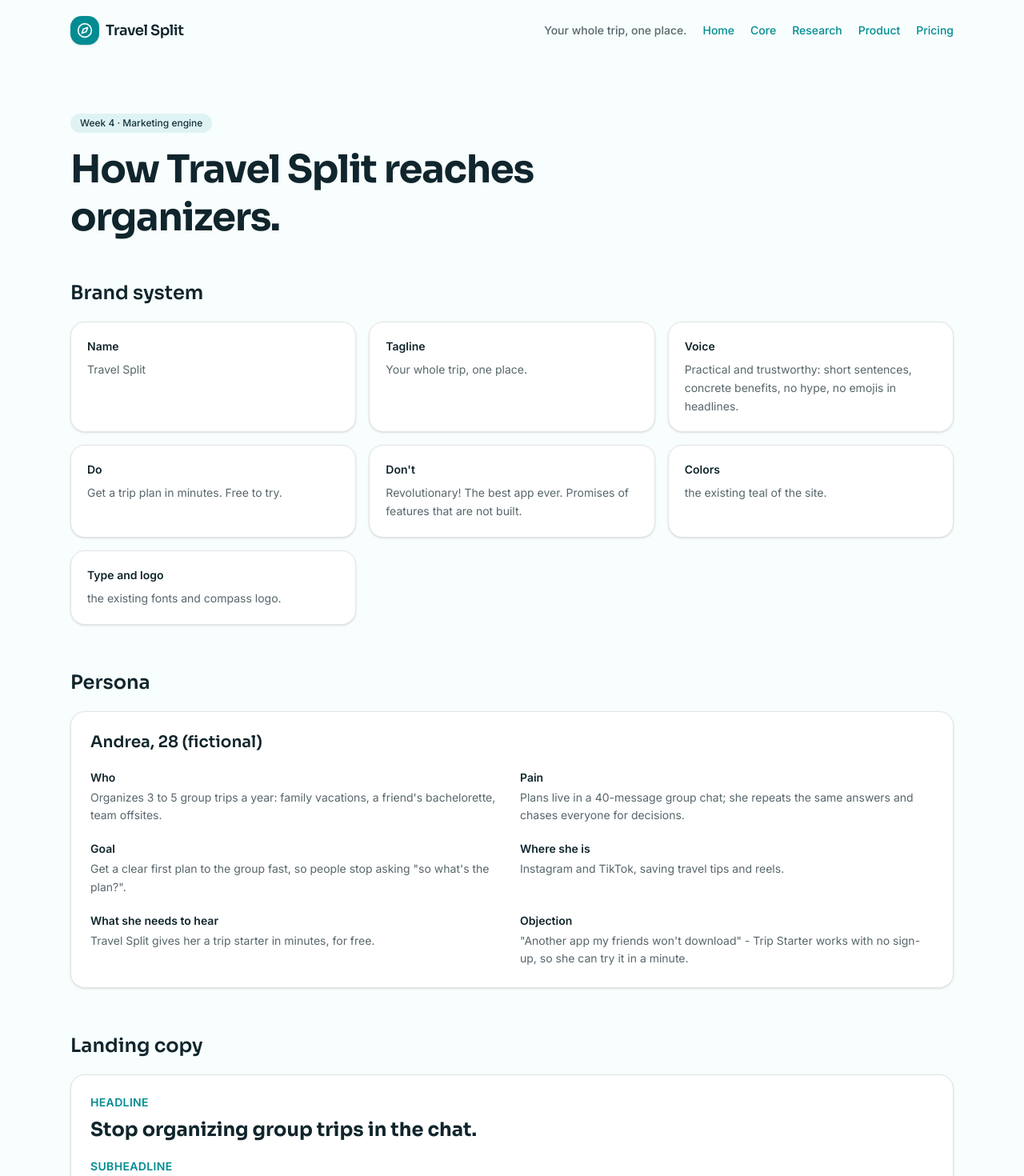
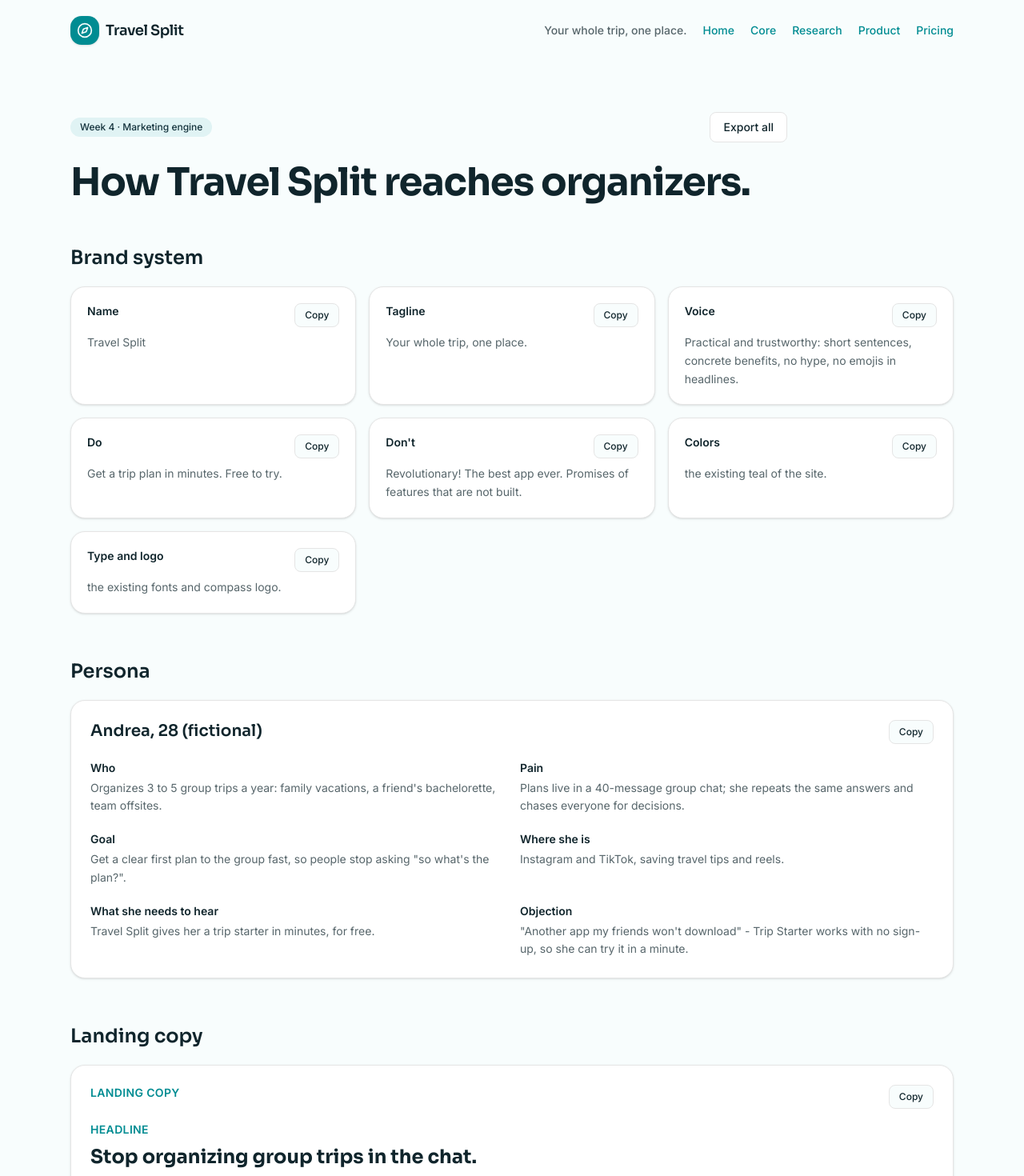
Before and after one commit to reginasotolavin/travel-split, a Next.js app: page /marketing in a window 1280 px wide. Shown: the top 1470 px of the page at 80% size. Built offline with nearby package versions, Linux system fonts and the light colour scheme.

Commit message:
week4: add copy and export buttons

```diff
--- a/app/marketing/page.tsx
+++ b/app/marketing/page.tsx
@@ -1,3 +1,6 @@
+"use client";
+
+import { useState } from "react";
 import { SiteFooter } from "@/components/site-footer";
 import { SiteHeader } from "@/components/site-header";
 import {
@@ -9,16 +12,74 @@ import {
   VIDEO_SCRIPTS,
 } from "@/lib/marketing-content";
 
+const exportOrder = [
+  "Brand system",
+  "Persona",
+  "Landing copy",
+  "Social posts",
+  "Video scripts",
+  "14-day calendar",
+] as const;
+
 export default function MarketingPage() {
+  const [copiedIds, setCopiedIds] = useState<Record<string, boolean>>({});
+
+  const setCopied = (id: string) => {
+    setCopiedIds((current) => ({ ...current, [id]: true }));
+    window.setTimeout(() => {
+      setCopiedIds((current) => ({ ...current, [id]: false }));
+    }, 2000);
+  };
+
+  const handleCopy = async (id: string, text: string) => {
+    try {
+      await navigator.clipboard.writeText(text);
+      setCopied(id);
+    } catch {
+      const textarea = document.createElement("textarea");
+      textarea.value = text;
+      textarea.setAttribute("readonly", "true");
+      textarea.style.position = "fixed";
+      textarea.style.left = "-9999px";
+      document.body.appendChild(textarea);
+      textarea.select();
+      document.execCommand("copy");
+      document.body.removeChild(textarea);
+      setCopied(id);
+    }
+  };
+
+  const handleExportAll = () => {
+    const content = buildExportText();
+    const blob = new Blob([content], { type: "text/plain;charset=utf-8" });
+    const url = URL.createObjectURL(blob);
+    const anchor = document.createElement("a");
+    anchor.href = url;
+    anchor.download = "travel-split-marketing.txt";
+    document.body.appendChild(anchor);
+    anchor.click();
+    document.body.removeChild(anchor);
+    URL.revokeObjectURL(url);
+  };
+
   return (
     <div className="flex min-h-screen flex-col bg-background">
       <SiteHeader />
       <main className="flex-1">
         <div className="mx-auto w-full max-w-6xl px-6 py-10 md:py-16">
-          <header className="mb-12 max-w-2xl">
-            <span className="mb-4 inline-flex items-center gap-2 rounded-full bg-secondary px-3 py-1 text-xs font-medium text-secondary-foreground">
+          <header className="mb-12 max-w-4xl">
+            <div className="mb-5 flex items-center justify-between gap-4">
+              <span className="inline-flex items-center gap-2 rounded-full bg-secondary px-3 py-1 text-xs font-medium text-secondary-foreground">
                 Week 4 · Marketing engine
               </span>
+              <button
+                type="button"
+                onClick={handleExportAll}
+                className="inline-flex items-center justify-center rounded-md border border-border bg-card px-4 py-2 text-sm font-medium text-foreground transition hover:bg-secondary"
+              >
+                Export all
+              </button>
+            </div>
             <h1 className="font-display text-4xl font-bold leading-tight tracking-tight text-foreground sm:text-5xl">
               How Travel Split reaches organizers.
             </h1>
@@ -32,18 +93,54 @@ export default function MarketingPage() {
               Brand system
             </h2>
             <div className="grid gap-4 sm:grid-cols-2 lg:grid-cols-3">
-              <InfoCard label="Name" value={BRAND_SYSTEM.name} />
-              <InfoCard label="Tagline" value={BRAND_SYSTEM.tagline} />
-              <InfoCard label="Voice" value={BRAND_SYSTEM.voice.description} />
-              <InfoCard label="Do" value={BRAND_SYSTEM.voice.do.join(" ")} />
-              <InfoCard label="Don't" value={BRAND_SYSTEM.voice.dont.join(" ")} />
               <InfoCard
+                id="brand-system-name"
+                label="Name"
+                value={BRAND_SYSTEM.name}
+                onCopy={handleCopy}
+                copied={Boolean(copiedIds["brand-system-name"])}
+              />
+              <InfoCard
+                id="brand-system-tagline"
+                label="Tagline"
+                value={BRAND_SYSTEM.tagline}
+                onCopy={handleCopy}
+                copied={Boolean(copiedIds["brand-system-tagline"])}
+              />
+              <InfoCard
+                id="brand-system-voice"
+                label="Voice"
+                value={BRAND_SYSTEM.voice.description}
+                onCopy={handleCopy}
+                copied={Boolean(copiedIds["brand-system-voice"])}
+              />
+              <InfoCard
+                id="brand-system-do"
+                label="Do"
+                value={BRAND_SYSTEM.voice.do.join(" ")}
+                onCopy={handleCopy}
+                copied={Boolean(copiedIds["brand-system-do"])}
+              />
+              <InfoCard
+                id="brand-system-dont"
+                label="Don't"
+                value={BRAND_SYSTEM.voice.dont.join(" ")}
+                onCopy={handleCopy}
+                copied={Boolean(copiedIds["brand-system-dont"])}
+              />
+              <InfoCard
+                id="brand-system-colors"
                 label="Colors"
                 value={BRAND_SYSTEM.colors}
+                onCopy={handleCopy}
+                copied={Boolean(copiedIds["brand-system-colors"])}
               />
               <InfoCard
+                id="brand-system-type-and-logo"
                 label="Type and logo"
                 value={BRAND_SYSTEM.typeAndLogo}
+                onCopy={handleCopy}
+                copied={Boolean(copiedIds["brand-system-type-and-logo"])}
               />
             </div>
           </section>
@@ -56,9 +153,18 @@ export default function MarketingPage() {
               Persona
             </h2>
             <div className="rounded-2xl border border-border bg-card p-6 shadow-sm">
+              <div className="flex items-start justify-between gap-3">
                 <h3 className="font-display text-xl font-semibold text-foreground">
                   {PERSONA.name}, {PERSONA.age} (fictional)
                 </h3>
+                <button
+                  type="button"
+                  onClick={() => handleCopy("persona-full", buildPersonaText())}
+                  className="inline-flex items-center justify-center rounded-md border border-border bg-background px-3 py-1.5 text-xs font-medium text-foreground transition hover:bg-secondary"
+                >
+                  {copiedIds["persona-full"] ? "Copied" : "Copy"}
+                </button>
+              </div>
               <dl className="mt-5 grid gap-5 sm:grid-cols-2">
                 <InfoItem label="Who" value={PERSONA.who} />
                 <InfoItem label="Pain" value={PERSONA.pain} />
@@ -81,7 +187,19 @@ export default function MarketingPage() {
               Landing copy
             </h2>
             <div className="rounded-2xl border border-border bg-card p-6 shadow-sm">
+              <div className="flex items-start justify-between gap-3">
                 <p className="text-sm font-semibold uppercase tracking-wide text-primary">
+                  Landing copy
+                </p>
+                <button
+                  type="button"
+                  onClick={() => handleCopy("landing-copy-full", buildLandingCopyText())}
+                  className="inline-flex items-center justify-center rounded-md border border-border bg-background px-3 py-1.5 text-xs font-medium text-foreground transition hover:bg-secondary"
+                >
+                  {copiedIds["landing-copy-full"] ? "Copied" : "Copy"}
+                </button>
+              </div>
+              <p className="mt-4 text-sm font-semibold uppercase tracking-wide text-primary">
                 Headline
               </p>
               <h3 className="mt-2 font-display text-2xl font-bold text-foreground">
@@ -129,9 +247,18 @@ export default function MarketingPage() {
                   key={post.id}
                   className="rounded-2xl border border-border bg-card p-6 shadow-sm"
                 >
+                  <div className="flex items-start justify-between gap-3">
                     <span className="inline-flex rounded-full bg-secondary px-3 py-1 text-xs font-medium text-secondary-foreground">
                       {post.channel}
                     </span>
+                    <button
+                      type="button"
+                      onClick={() => handleCopy(post.id, buildPostText(post))}
+                      className="inline-flex items-center justify-center rounded-md border border-border bg-background px-3 py-1.5 text-xs font-medium text-foreground transition hover:bg-secondary"
+                    >
+                      {copiedIds[post.id] ? "Copied" : "Copy"}
+                    </button>
+                  </div>
                   <h3 className="mt-4 font-display text-lg font-semibold text-foreground">
                     {post.hook}
                   </h3>
@@ -159,9 +286,18 @@ export default function MarketingPage() {
                   key={script.id}
                   className="rounded-2xl border border-border bg-card p-6 shadow-sm"
                 >
+                  <div className="flex items-start justify-between gap-3">
                     <h3 className="font-display text-lg font-semibold text-foreground">
                       {script.title}
                     </h3>
+                    <button
+                      type="button"
+                      onClick={() => handleCopy(script.id, buildScriptText(script))}
+                      className="inline-flex items-center justify-center rounded-md border border-border bg-background px-3 py-1.5 text-xs font-medium text-foreground transition hover:bg-secondary"
+                    >
+                      {copiedIds[script.id] ? "Copied" : "Copy"}
+                    </button>
+                  </div>
                   <ol className="mt-5 space-y-4">
                     {script.scenes.map((scene, index) => (
                       <li key={scene.timing} className="flex gap-3">
@@ -229,10 +365,31 @@ export default function MarketingPage() {
   );
 }
 
-function InfoCard({ label, value }: { label: string; value: string }) {
+function InfoCard({
+  id,
+  label,
+  value,
+  onCopy,
+  copied,
+}: {
+  id: string;
+  label: string;
+  value: string;
+  onCopy: (id: string, text: string) => void;
+  copied: boolean;
+}) {
   return (
     <div className="rounded-2xl border border-border bg-card p-5 shadow-sm">
+      <div className="flex items-start justify-between gap-3">
         <p className="text-sm font-semibold text-foreground">{label}</p>
+        <button
+          type="button"
+          onClick={() => onCopy(id, `${label}: ${value}`)}
+          className="inline-flex items-center justify-center rounded-md border border-border bg-background px-3 py-1.5 text-xs font-medium text-foreground transition hover:bg-secondary"
+        >
+          {copied ? "Copied" : "Copy"}
+        </button>
+      </div>
       <p className="mt-2 text-sm leading-relaxed text-muted-foreground">
         {value}
       </p>
@@ -250,3 +407,91 @@ function InfoItem({ label, value }: { label: string; value: string }) {
     </div>
   );
 }
+
+function buildPersonaText() {
+  return [
+    `Name: ${PERSONA.name}`,
+    `Age: ${PERSONA.age}`,
+    `Who: ${PERSONA.who}`,
+    `Pain: ${PERSONA.pain}`,
+    `Goal: ${PERSONA.goal}`,
+    `Where she is: ${PERSONA.whereSheIs}`,
+    `What she needs to hear: ${PERSONA.whatSheNeedsToHear}`,
+    `Objection: ${PERSONA.objection}`,
+  ].join("\n");
+}
+
+function buildLandingCopyText() {
+  return [
+    `Headline: ${LANDING_COPY.headline}`,
+    `Subheadline: ${LANDING_COPY.subheadline}`,
+    `Benefits: ${LANDING_COPY.benefits.join("; ")}`,
+    `CTA: ${LANDING_COPY.cta}`,
+    `Honesty line: ${LANDING_COPY.honestyLine}`,
+  ].join("\n");
+}
+
+function buildPostText(post: (typeof SOCIAL_POSTS)[number]) {
+  return [
+    `${post.channel}`,
+    `${post.hook}`,
+    `${post.caption}`,
+    `${post.cta}`,
+  ].join("\n");
+}
+
+function buildScriptText(script: (typeof VIDEO_SCRIPTS)[number]) {
+  return [
+    `${script.title}`,
+    ...script.scenes.map(
+      (scene) => `${scene.timing}: ${scene.text}`,
+    ),
+  ].join("\n");
+}
+
+function buildExportText() {
+  const sections = [
+    "Brand system",
+    `Name: ${BRAND_SYSTEM.name}`,
+    `Tagline: ${BRAND_SYSTEM.tagline}`,
+    `Voice: ${BRAND_SYSTEM.voice.description}`,
+    `Do: ${BRAND_SYSTEM.voice.do.join("; ")}`,
+    `Don't: ${BRAND_SYSTEM.voice.dont.join("; ")}`,
+    `Colors: ${BRAND_SYSTEM.colors}`,
+    `Type and logo: ${BRAND_SYSTEM.typeAndLogo}`,
+    "",
+    "Persona",
+    `Name: ${PERSONA.name}`,
+    `Age: ${PERSONA.age}`,
+    `Who: ${PERSONA.who}`,
+    `Pain: ${PERSONA.pain}`,
+    `Goal: ${PERSONA.goal}`,
+    `Where she is: ${PERSONA.whereSheIs}`,
+    `What she needs to hear: ${PERSONA.whatSheNeedsToHear}`,
+    `Objection: ${PERSONA.objection}`,
+    "",
+    "Landing copy",
+    buildLandingCopyText(),
+    "",
+    "Social posts",
+    ...SOCIAL_POSTS.flatMap((post) => [
+      `${post.id} | ${post.channel}`,
+      `${post.hook}`,
+      `${post.caption}`,
+      `${post.cta}`,
+      "",
+    ]),
+    "Video scripts",
+    ...VIDEO_SCRIPTS.flatMap((script) => [
+      `${script.id} | ${script.title}`,
+      ...script.scenes.map((scene) => `${scene.timing}: ${scene.text}`),
+      "",
+    ]),
+    "14-day calendar",
+    ...MARKETING_CALENDAR.map(
+      (day) => `${day.id} | Day ${day.day} | ${day.channel} | ${day.asset} | ${day.goal}`,
+    ),
+  ];
+
+  return sections.join("\n");
+}
```
Lines whose indentation alone changed are shown as unchanged.
